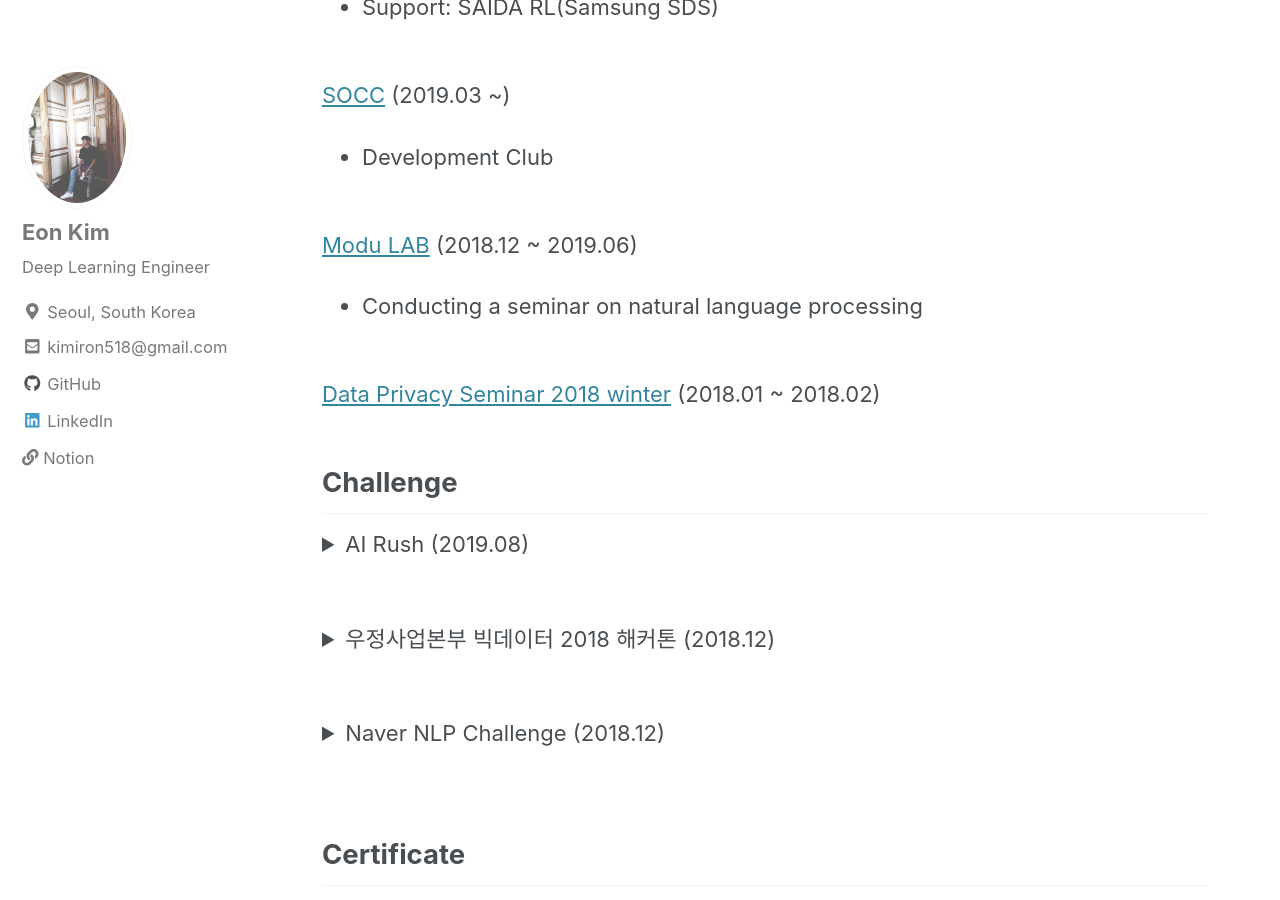
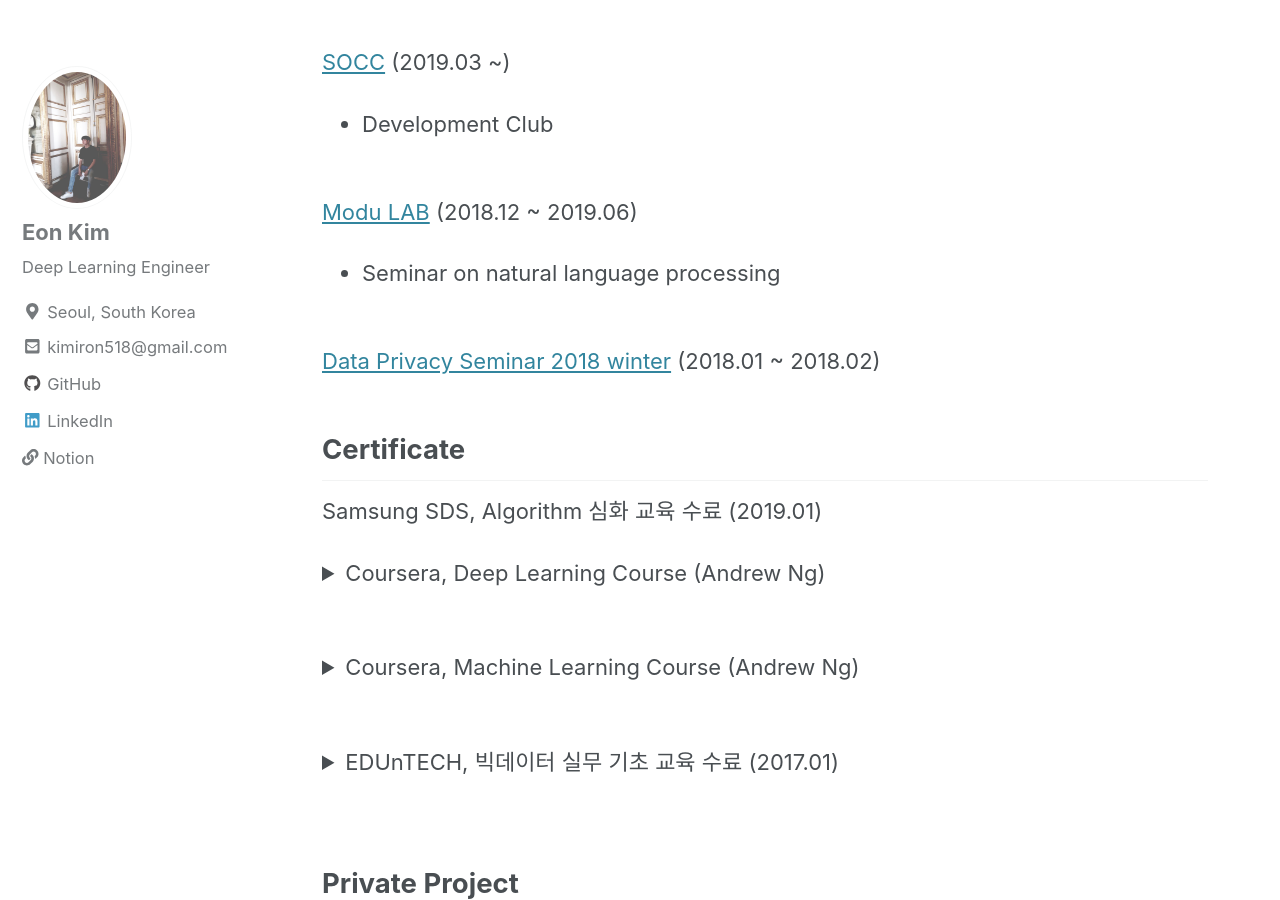
Before and after one commit to thisisiron/thisisiron.github.io, a Jekyll site: the page built from index.md, in a window 1280 px wide and 900 px high, scrolled down 2355 px. Built offline with Jekyll 4.4.1, drawn with Linux system fonts in a browser that asks for light colours; cached includes are drawn as plain includes; nearby versions of some CDN libraries; some of the changed text lies outside the part shown.

Commit message:
remove info

```diff
--- a/index.md
+++ b/index.md
@@ -11,13 +11,13 @@ B.E. in Myongji University (2013 ~ 2019)
 
 
 ## Work Experience
-[Voyager X](https://www.voyagerx.com) (2019.07 ~)
+[Voyager X](https://www.voyagerx.com) (2019.07 ~ 2019.12)
 - Intern
 <br><br>
 
 [Solugate](http://www.solugate.com) (2019.03 ~ 2019.06)
 - Intern, ICT Internship Project
-- 형태소 분석기 개발 및 음성 데이터 전처리
+- 형태소 분석기 개발
 
 
 ## Paper Implementation
@@ -26,7 +26,6 @@ B.E. in Myongji University (2013 ~ 2019)
 
 ### NLP
 [Effective Approaches to Attention-based Neural Machine Translation](https://github.com/thisisiron/nmt-attention-tf) :: TF2
-<br><br>
 
 [Attention Is All You Need](https://github.com/thisisiron/transformer-tf) :: TF2
 
@@ -64,37 +63,10 @@ B.E. in Myongji University (2013 ~ 2019)
 <br><br>
 
 [Modu LAB](http://www.modulabs.co.kr) (2018.12 ~ 2019.06)
-- Conducting a seminar on natural language processing
+- Seminar on natural language processing
 <br><br>
 
 [Data Privacy Seminar 2018 winter](http://hmcl.mju.ac.kr/doku.php?id=lab:labmain) (2018.01 ~ 2018.02)
-
-
-## Challenge
-<details>
-<summary>AI Rush (2019.08)</summary>
-<ul>
-<li> Elimination round: 29th / 100 teams </li>
-<li> Final round: 22nd / 30 teams </li>
-</ul>
-</details>
-<br>
-
-<details>
-<summary>우정사업본부 빅데이터 2018 해커톤 (2018.12)</summary>
-<ul>
-<li> 4th / 22 teams</li>
-</ul>
-</details>
-<br>
-
-<details>
-<summary>Naver NLP Challenge (2018.12)</summary>
-<ul>
-<li> 13th / 40 teams</li>
-</ul>
-</details>
-<br>
 
 
 ## Certificate
```
